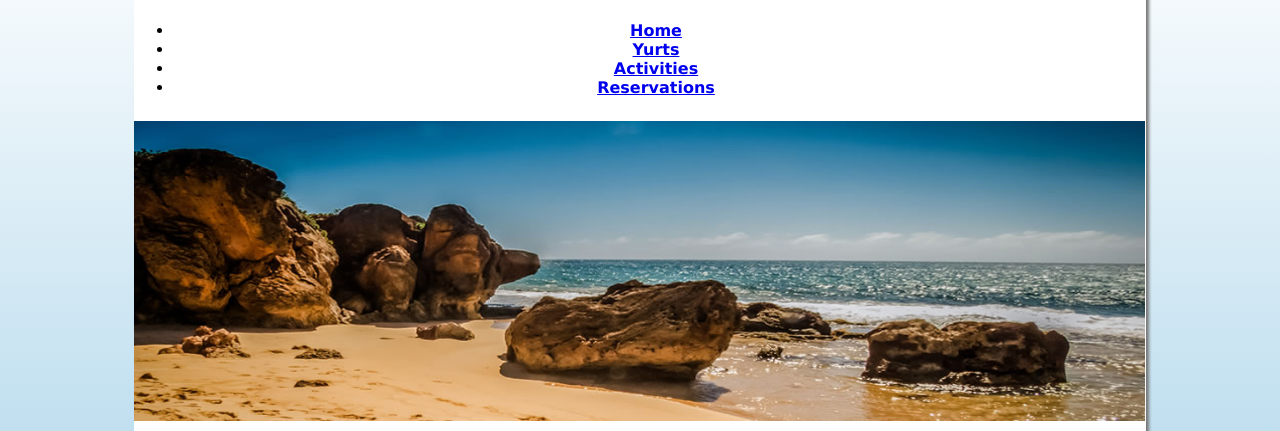
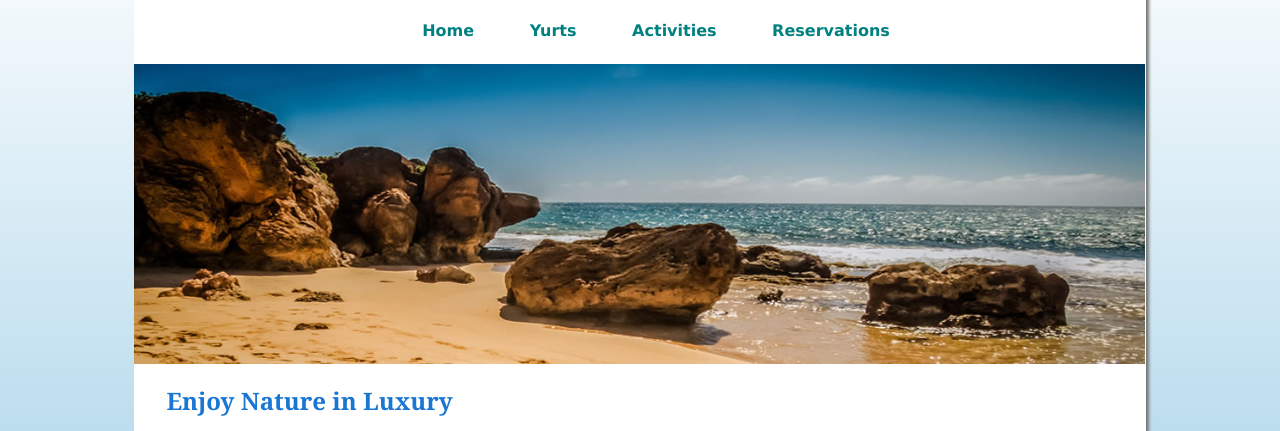
Before and after one commit to balmorel/CIS133, a plain HTML site: page week7/PacificTrails/index.html in a window 1280 px wide. Shown: the part 96-527 px from the top of the page. Drawn offline with Linux system fonts and the light colour scheme.

Commit message:
Add files via upload

```diff
--- a/week7/PacificTrails/pacific.css
+++ b/week7/PacificTrails/pacific.css
@@ -19,6 +19,32 @@ nav {
 	padding-right: .5em;
 	padding-bottom: .5em;
 	text-align: center;
+}
+
+a:link   {
+    color: teal;
+}
+
+a:visited {
+    color: teal;
+}
+
+a:hover {
+    color: white;
+    background-color: #002171;
+}
+
+nav ul {
+    list-style-type: none;
+}
+
+nav a:link {
+    text-decoration: none;
+}
+
+nav li {
+    display: inline;
+    padding: 25px;
 }
 
 main {
```
